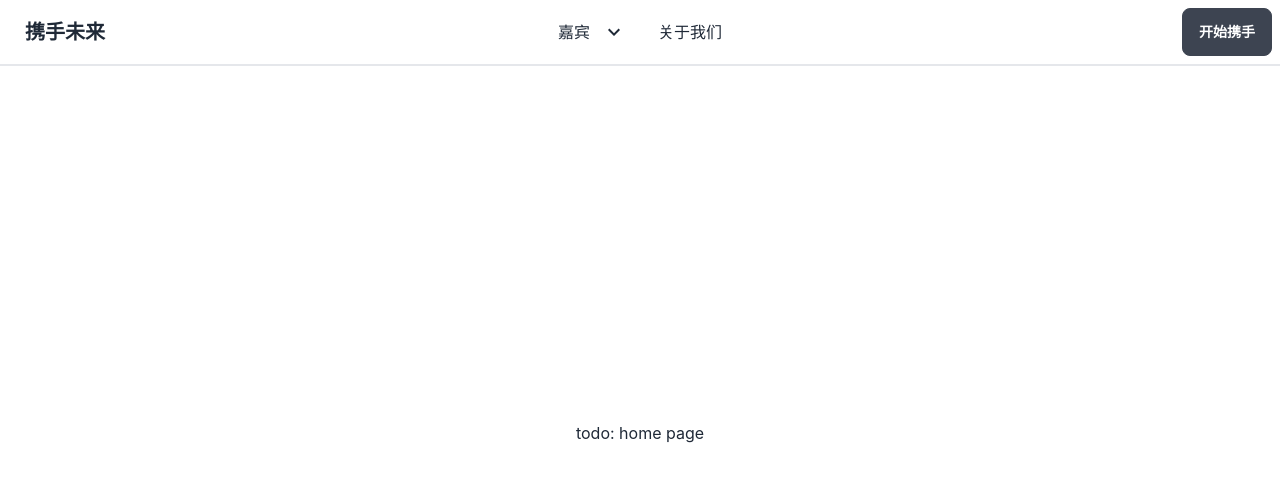
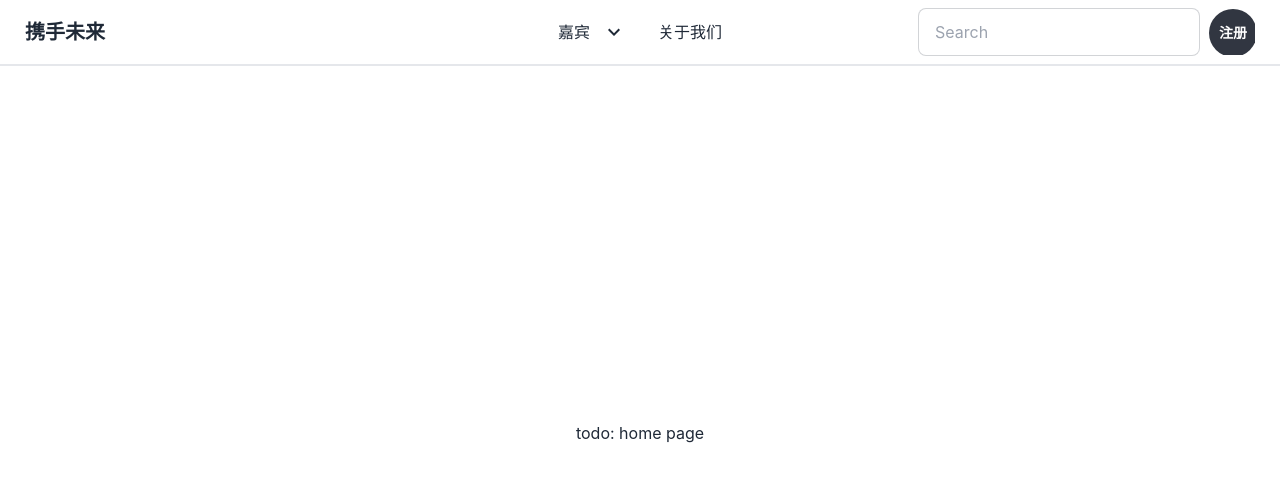
Before and after one commit to mark-freelance/hand-future-frontend, a Next.js app: page / in a window 1280 px wide. Shown: the top 482 px of the page. Built offline with nearby package versions, Linux system fonts and the light colour scheme.

Commit message:
implemented avatar

```diff
--- a/src/components/Menu.tsx
+++ b/src/components/Menu.tsx
@@ -41,10 +41,18 @@ export interface MenuProps {
   icon: string
 }
 
+/**
+ * z-index 是最大的，保证导航栏不被覆盖
+ *
+ * @param {ISubMenuItem | IMainMenuItem} item
+ * @param {string} icon
+ * @returns {JSX.Element}
+ * @constructor
+ */
 export const MenuItem = ({ item, icon }: MenuProps) => {
   return !isMainMenuItem(item)
-    ? <li><a href={item.path}>{item.name}</a></li>
-    : <li tabIndex={0}>
+    ? <li className={'z-50'}><a href={item.path}>{item.name}</a></li>
+    : <li tabIndex={0} className={'z-50'}>
       <a className="justify-between">
         {item.name}
         <svg className="fill-current" xmlns="http://www.w3.org/2000/svg" width="24" height="24"
--- a/src/components/NavBar.tsx
+++ b/src/components/NavBar.tsx
@@ -1,5 +1,6 @@
 import { MenuItem } from './Menu'
 import { IMenuItem } from '../ds/menu'
+import Image from 'next/image'
 
 export const menus: IMenuItem[] = [
   {
@@ -68,9 +69,44 @@ export const NavBar = () => {
         </ul>
       </div>
 
+
+      {/* 尾部 */}
       <div className="navbar-end">
 
-        <a className="btn">开始携手</a>
+        <div className="inline-flex items-center flex-none gap-2 mr-4">
+          <div className="form-control">
+            <input type="text" placeholder="Search" className="input input-bordered"/>
+          </div>
+
+          <div className="dropdown dropdown-end">
+            {/* avatar with image */}
+            {/*            <div className="avatar online">*/}
+            {/*  <div className="w-24 rounded-full">*/}
+            {/*    <img src="/images/stock/photo-1534528741775-53994a69daeb.jpg" />*/}
+            {/*  </div>*/}
+            {/*</div>*/}
+
+            {/* avatar with text */}
+            <label tabIndex={0} className="btn btn-ghost btn-circle avatar">
+              <div className="avatar placeholder">
+                <div className="bg-neutral-focus text-neutral-content rounded-full w-12">
+                  <span className="text-sm">注册</span>
+                </div>
+              </div>
+            </label>
+            <ul tabIndex={0}
+                className="mt-3 p-2 shadow menu menu-compact dropdown-content bg-base-100 rounded-box w-52">
+              <li>
+                <a className="justify-between">
+                  Profile
+                  <span className="badge">New</span>
+                </a>
+              </li>
+              <li><a>Settings</a></li>
+              <li><a>Logout</a></li>
+            </ul>
+          </div>
+        </div>
       </div>
     </div>
   )
```
